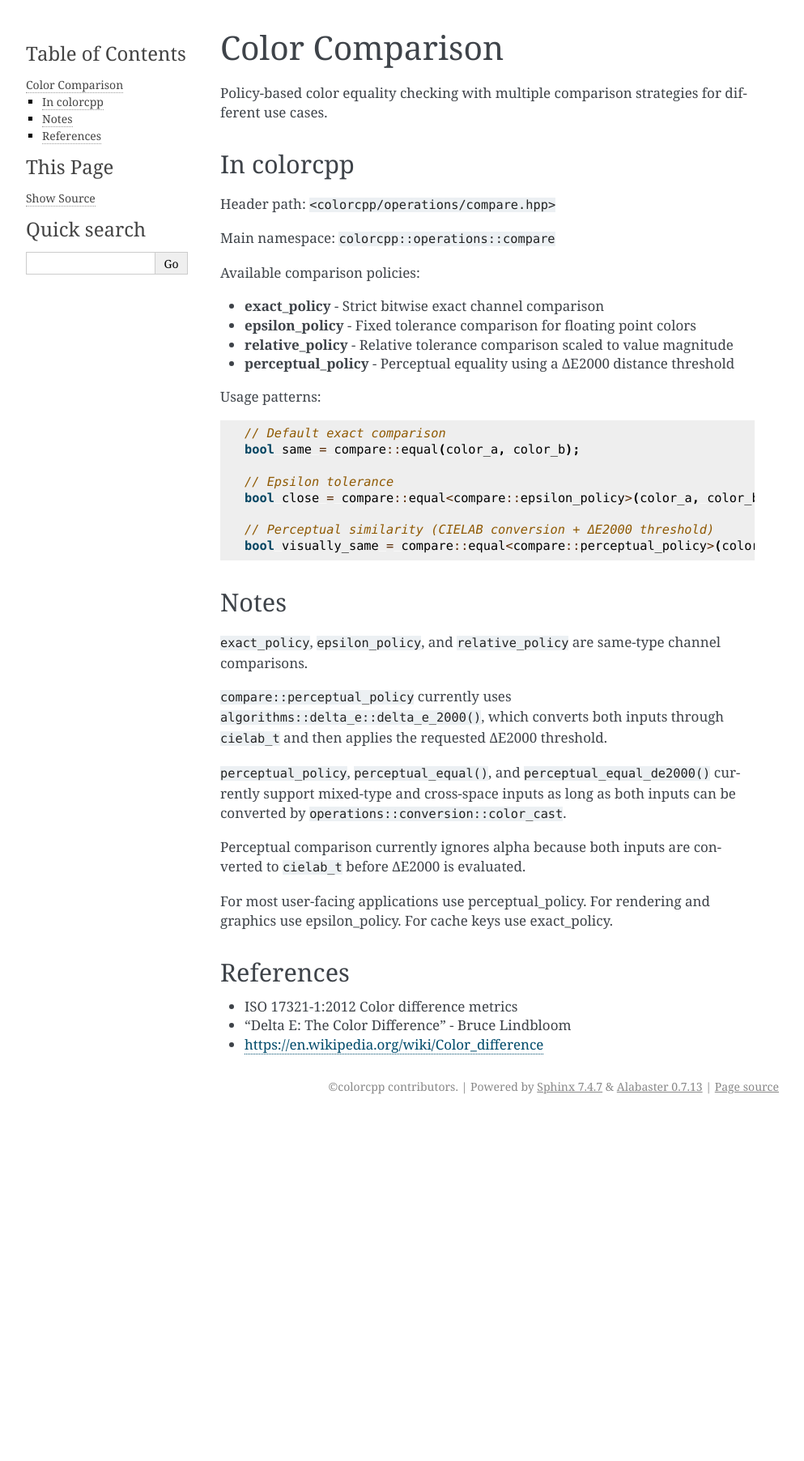
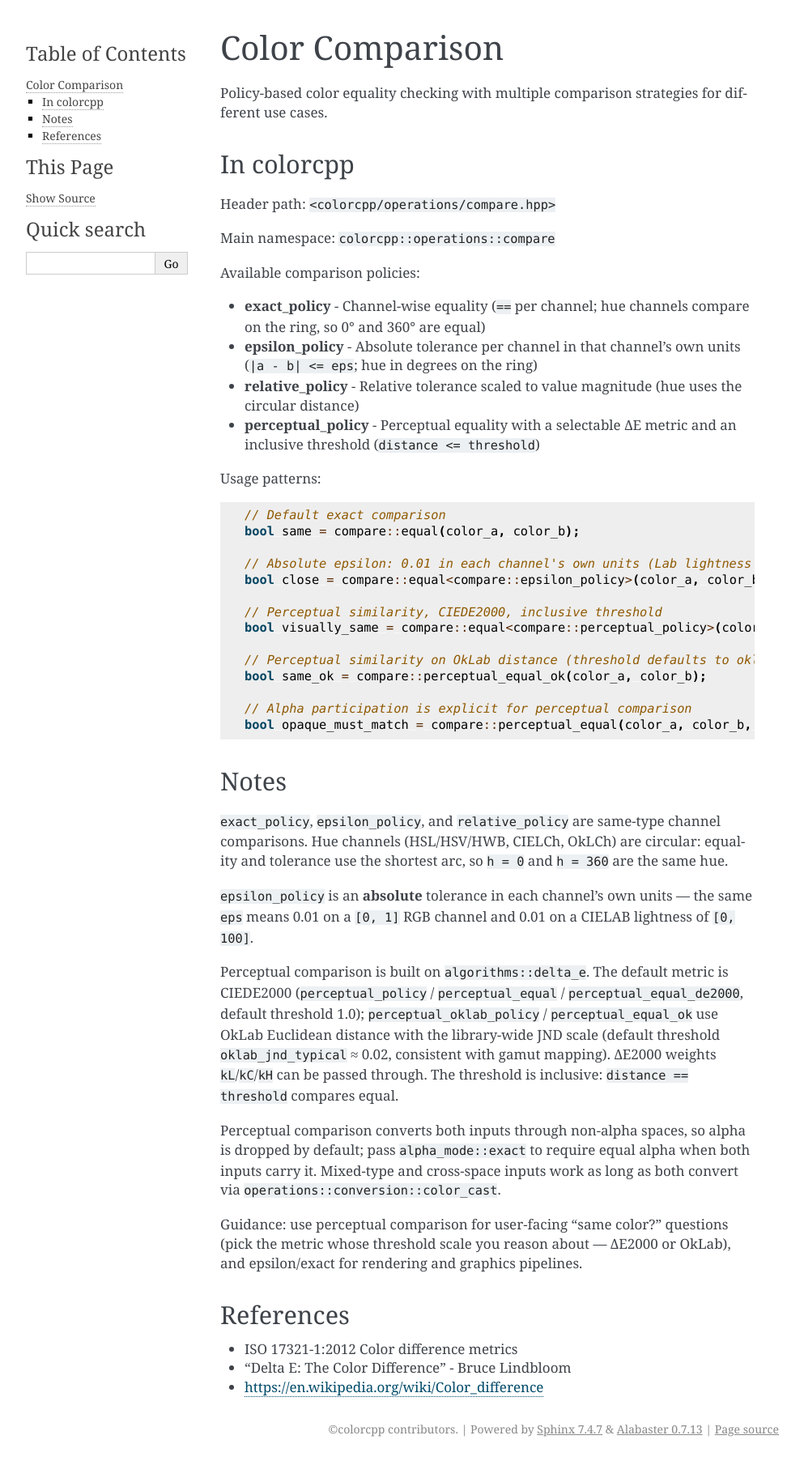
Before and after one commit to merlotqi/colorcpp, a Sphinx documentation site: the page built from docs/reference/compare.rst, in a window 1280 px wide. Shown: the whole page at 81% size, without its empty margins (148-1141 px from the left). Built offline with Sphinx 7.4.7, drawn with Linux system fonts in a browser that asks for light colours; before the commit the page ends 1381 px from its top, so only the background shows below that.

Commit message:
feat: enhance color comparison policies with absolute epsilon and circular hue handling
- Implemented absolute tolerance for floating-point comparisons in `float_equal`.
- Updated `epsilon_policy` to use absolute tolerance per channel.
- Enhanced `relative_policy` to compare hue channels on the circular ring.
- Added tests to validate new behaviors for epsilon and perceptual comparisons.

```diff
--- a/docs/reference/compare.rst
+++ b/docs/reference/compare.rst
@@ -12,10 +12,10 @@ Main namespace: ``colorcpp::operations::compare``
 
 Available comparison policies:
 
-* **exact_policy** - Strict bitwise exact channel comparison
-* **epsilon_policy** - Fixed tolerance comparison for floating point colors
-* **relative_policy** - Relative tolerance comparison scaled to value magnitude
-* **perceptual_policy** - Perceptual equality using a ΔE2000 distance threshold
+* **exact_policy** - Channel-wise equality (``==`` per channel; hue channels compare on the ring, so 0° and 360° are equal)
+* **epsilon_policy** - Absolute tolerance per channel in that channel's own units (``|a - b| <= eps``; hue in degrees on the ring)
+* **relative_policy** - Relative tolerance scaled to value magnitude (hue uses the circular distance)
+* **perceptual_policy** - Perceptual equality with a selectable ΔE metric and an inclusive threshold (``distance <= threshold``)
 
 Usage patterns:
 
@@ -24,25 +24,43 @@ Usage patterns:
     // Default exact comparison
     bool same = compare::equal(color_a, color_b);
 
-    // Epsilon tolerance
+    // Absolute epsilon: 0.01 in each channel's own units (Lab lightness stays 0.01)
     bool close = compare::equal<compare::epsilon_policy>(color_a, color_b, 0.01f);
 
-    // Perceptual similarity (CIELAB conversion + ΔE2000 threshold)
+    // Perceptual similarity, CIEDE2000, inclusive threshold
     bool visually_same = compare::equal<compare::perceptual_policy>(color_a, color_b, 1.0f);
+
+    // Perceptual similarity on OkLab distance (threshold defaults to oklab_jnd_typical ≈ 0.02)
+    bool same_ok = compare::perceptual_equal_ok(color_a, color_b);
+
+    // Alpha participation is explicit for perceptual comparison
+    bool opaque_must_match = compare::perceptual_equal(color_a, color_b, 1.0f, compare::alpha_mode::exact);
 
 
 Notes
 -----
 
 ``exact_policy``, ``epsilon_policy``, and ``relative_policy`` are same-type channel comparisons.
+Hue channels (HSL/HSV/HWB, CIELCh, OkLCh) are circular: equality and tolerance use the shortest
+arc, so ``h = 0`` and ``h = 360`` are the same hue.
 
-``compare::perceptual_policy`` currently uses ``algorithms::delta_e::delta_e_2000()``, which converts both inputs through ``cielab_t`` and then applies the requested ΔE2000 threshold.
+``epsilon_policy`` is an **absolute** tolerance in each channel's own units — the same ``eps``
+means 0.01 on a ``[0, 1]`` RGB channel and 0.01 on a CIELAB lightness of ``[0, 100]``.
 
-``perceptual_policy``, ``perceptual_equal()``, and ``perceptual_equal_de2000()`` currently support mixed-type and cross-space inputs as long as both inputs can be converted by ``operations::conversion::color_cast``.
+Perceptual comparison is built on ``algorithms::delta_e``. The default metric is CIEDE2000
+(``perceptual_policy`` / ``perceptual_equal`` / ``perceptual_equal_de2000``, default threshold
+1.0); ``perceptual_oklab_policy`` / ``perceptual_equal_ok`` use OkLab Euclidean distance with
+the library-wide JND scale (default threshold ``oklab_jnd_typical`` ≈ 0.02, consistent with
+gamut mapping). ΔE2000 weights ``kL``/``kC``/``kH`` can be passed through. The threshold is
+inclusive: ``distance == threshold`` compares equal.
 
-Perceptual comparison currently ignores alpha because both inputs are converted to ``cielab_t`` before ΔE2000 is evaluated.
+Perceptual comparison converts both inputs through non-alpha spaces, so alpha is dropped by
+default; pass ``alpha_mode::exact`` to require equal alpha when both inputs carry it.
+Mixed-type and cross-space inputs work as long as both convert via ``operations::conversion::color_cast``.
 
-For most user-facing applications use perceptual_policy. For rendering and graphics use epsilon_policy. For cache keys use exact_policy.
+Guidance: use perceptual comparison for user-facing "same color?" questions (pick the metric
+whose threshold scale you reason about — ΔE2000 or OkLab), and epsilon/exact for
+rendering and graphics pipelines.
 
 
 References
```
Also changed, not shown: CHANGELOG.md (+27 -0 lines), 14 other files.
